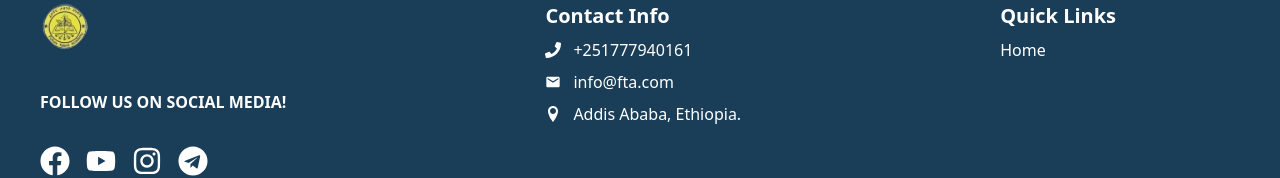
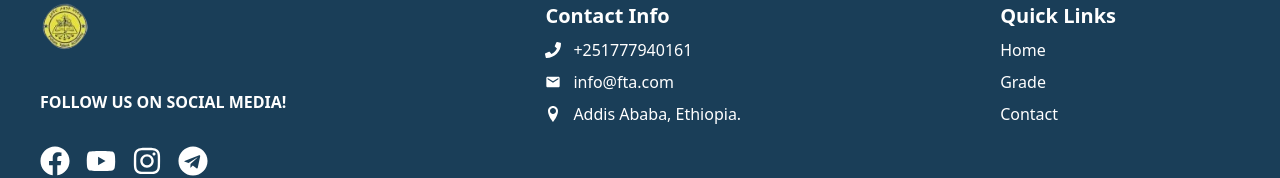
Before and after one commit to yafet-123/fta_school, a Next.js app: page / in a window 1280 px wide. Shown: the part 2029-2207 px from the top of the page. Built offline with nearby package versions, Linux system fonts and the light colour scheme.

Commit message:
edited the admin page for lot of things

```diff
--- a/components/common/Footer.tsx
+++ b/components/common/Footer.tsx
@@ -40,6 +40,8 @@ export const Footer = () => {
 
   const quickLinks = [
     { url: "/", link: "Home" },
+    { url: "/grade", link: "Grade" },
+    { url: "/contact", link: "Contact" },
   ];
 
   return (
```
